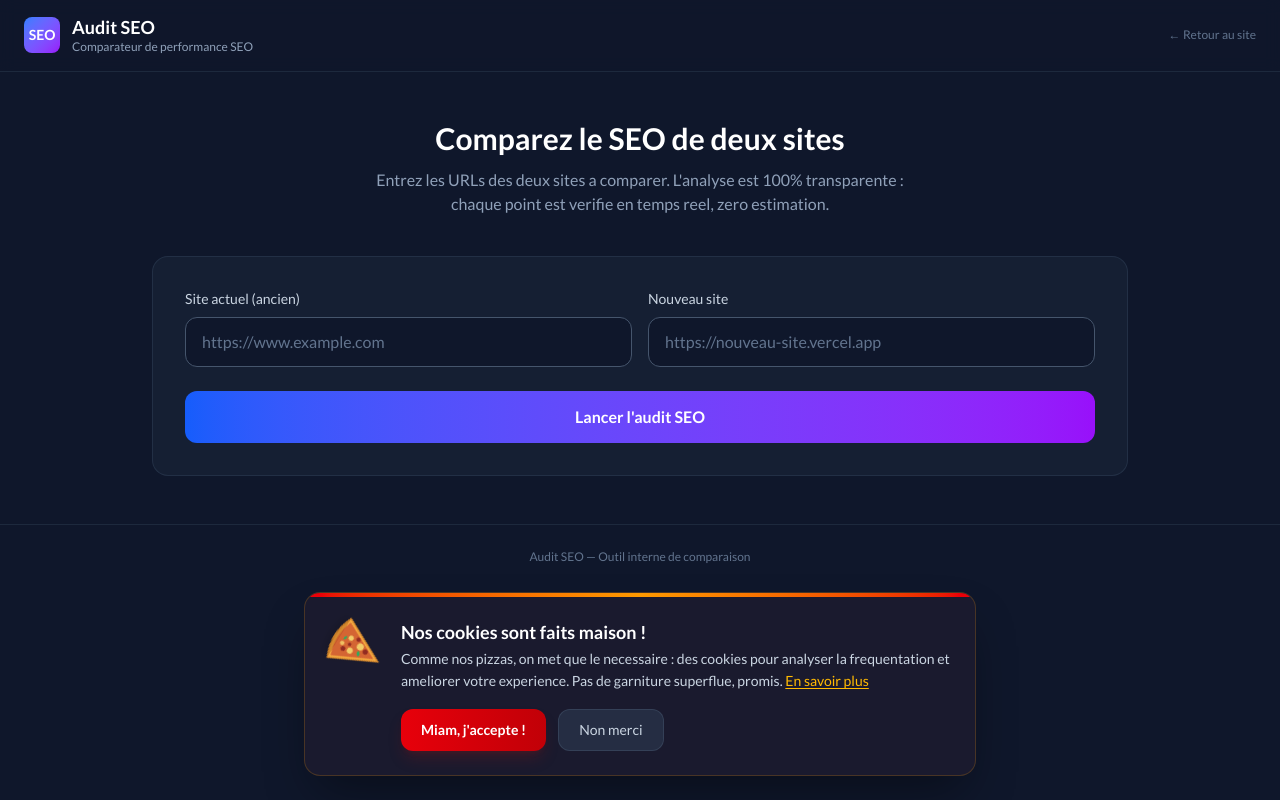
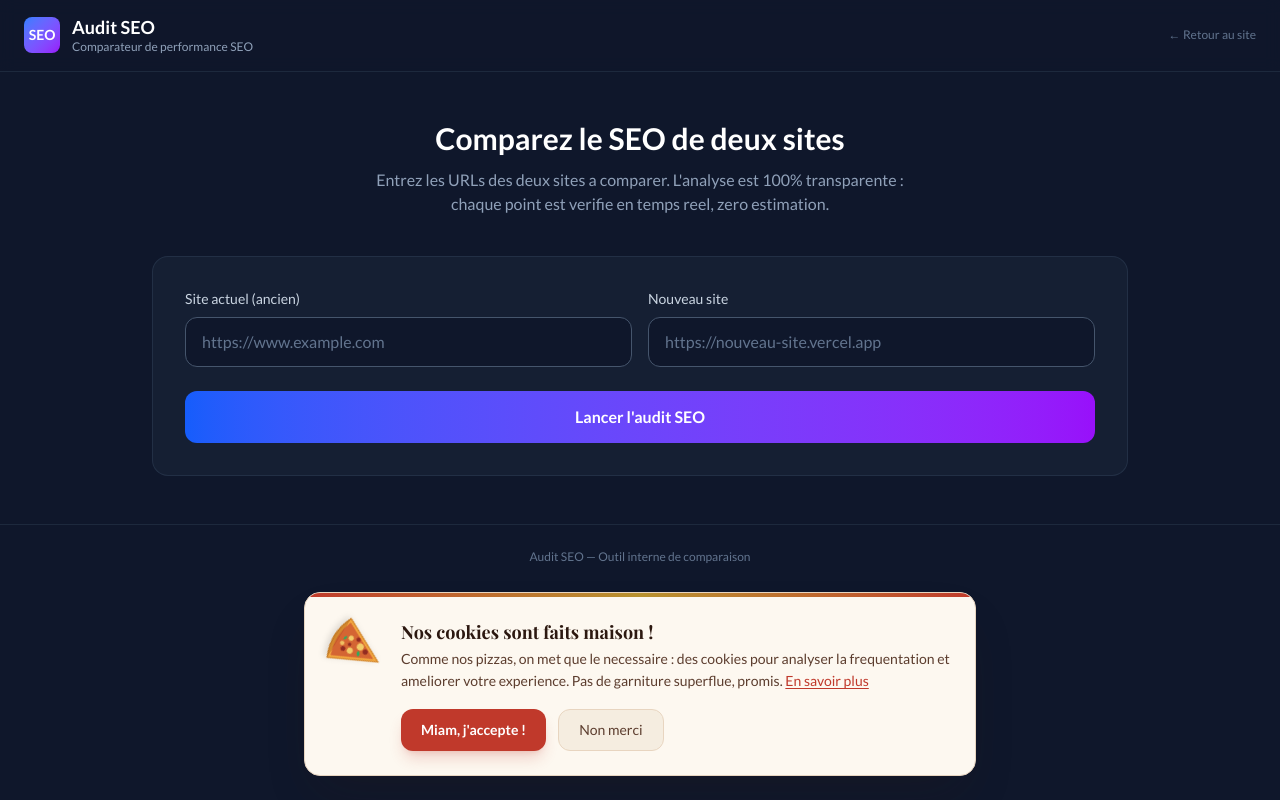
Before and after one commit to kevin91420/arc-en-ciel, a Next.js app: page /seo-audit in a window 1280 px wide. Built offline with nearby package versions, Linux system fonts and the light colour scheme.

Commit message:
fix: restyle cookie banner to match site's warm palette
Replace dark techno colors with cream/terracotta/brown theme
to blend naturally with the pizzeria's Mediterranean aesthetic.

Co-Authored-By: Claude Opus 4.6 <noreply@anthropic.com>

```diff
--- a/src/components/CookieBanner.tsx
+++ b/src/components/CookieBanner.tsx
@@ -118,31 +118,31 @@ export default function CookieBanner() {
           : "translate-y-0 opacity-100 animate-slide-up"
       }`}
     >
-      <div className="max-w-2xl mx-auto bg-[#1a1a2e] border border-amber-500/20 rounded-2xl shadow-2xl shadow-black/40 overflow-hidden">
+      <div className="max-w-2xl mx-auto bg-cream border border-terracotta rounded-2xl shadow-2xl shadow-brown/20 overflow-hidden">
         {/* Top accent bar */}
-        <div className="h-1 bg-gradient-to-r from-red-600 via-amber-500 to-red-600" />
+        <div className="h-1 bg-gradient-to-r from-red via-gold to-red" />
 
         <div className="p-5 md:p-6">
           <div className="flex gap-4 items-start">
             {/* Pizza icon */}
             <div className="flex-shrink-0 w-14 h-14 relative">
               <div className="absolute inset-0 animate-slow-spin">
-                <PizzaSlice className="w-14 h-14 drop-shadow-lg" />
+                <PizzaSlice className="w-14 h-14 drop-shadow-md" />
               </div>
             </div>
 
             <div className="flex-1 min-w-0">
               {/* Title */}
-              <h3 className="font-bold text-white text-lg leading-tight mb-1">
+              <h3 className="font-display font-bold text-brown text-lg leading-tight mb-1">
                 Nos cookies sont faits maison !
               </h3>
-              <p className="text-sm text-slate-300 leading-relaxed mb-4">
+              <p className="text-sm text-brown-light leading-relaxed mb-4">
                 Comme nos pizzas, on met que le necessaire : des cookies pour
                 analyser la frequentation et ameliorer votre experience. Pas de
                 garniture superflue, promis.{" "}
                 <a
                   href="/mentions-legales"
-                  className="text-amber-400 hover:text-amber-300 underline underline-offset-2 transition-colors"
+                  className="text-red hover:text-red-dark underline underline-offset-2 transition-colors"
                 >
                   En savoir plus
                 </a>
@@ -152,13 +152,13 @@ export default function CookieBanner() {
               <div className="flex flex-wrap gap-3">
                 <button
                   onClick={() => handleChoice("accepted")}
-                  className="px-5 py-2.5 bg-gradient-to-r from-red-600 to-red-700 hover:from-red-500 hover:to-red-600 text-white font-bold text-sm rounded-xl transition-all active:scale-95 cursor-pointer shadow-lg shadow-red-900/30"
+                  className="px-5 py-2.5 bg-red hover:bg-red-dark text-white font-bold text-sm rounded-xl transition-all active:scale-95 cursor-pointer shadow-lg shadow-red/20"
                 >
                   Miam, j&apos;accepte !
                 </button>
                 <button
                   onClick={() => handleChoice("refused")}
-                  className="px-5 py-2.5 bg-slate-700/50 hover:bg-slate-600/50 text-slate-300 hover:text-white font-medium text-sm rounded-xl border border-slate-600/50 transition-all active:scale-95 cursor-pointer"
+                  className="px-5 py-2.5 bg-cream-dark hover:bg-terracotta text-brown-light hover:text-brown font-medium text-sm rounded-xl border border-terracotta transition-all active:scale-95 cursor-pointer"
                 >
                   Non merci
                 </button>
```
